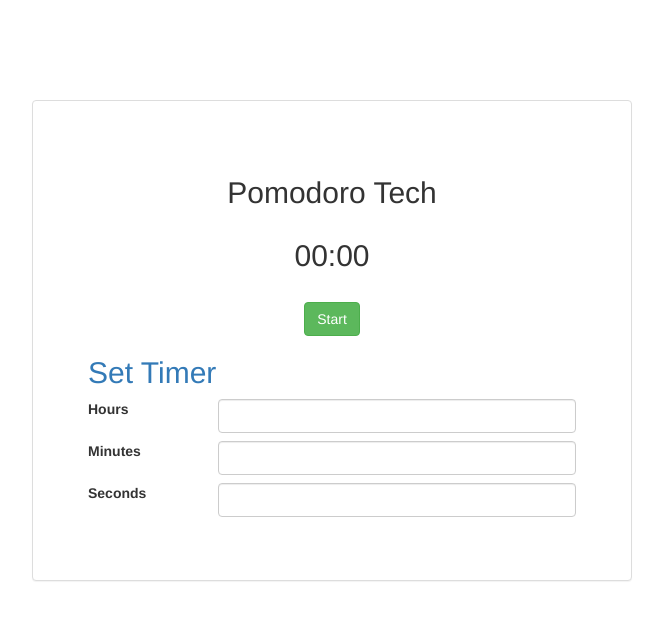
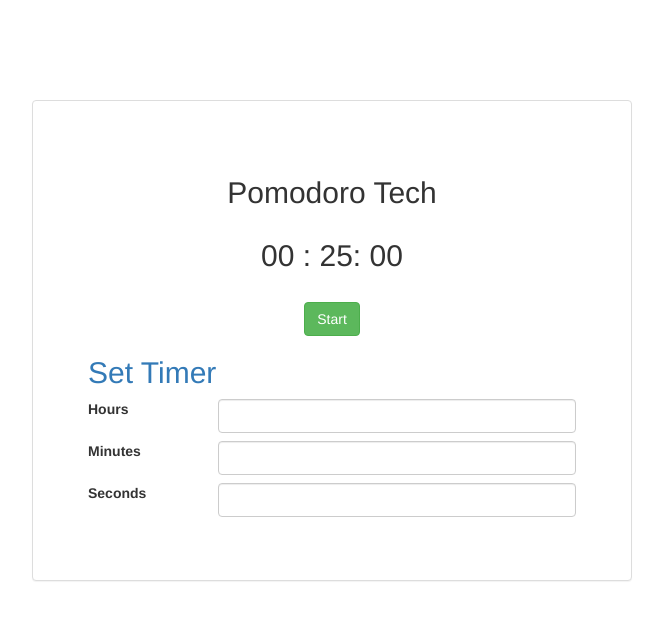
Before and after one commit to Livia-Santos/pomodorTech, a React (Create React App) app: page / in a window 1280 px wide. Shown: the top 620 px of the page, without its empty margins (308-971 px from the left). Built offline with nearby package versions, Linux system fonts and the light colour scheme.

Commit message:
Add moments plug in and setting up TimerDisplay props

```diff
--- a/package.json
+++ b/package.json
@@ -5,6 +5,7 @@
   "dependencies": {
     "bootstrap": "^3.3.7",
     "jquery": "^3.2.1",
+    "moment": "^2.18.1",
     "react": "^15.6.1",
     "react-bootstrap": "^0.31.0",
     "react-dom": "^15.6.1"
--- a/src/Timer/components/Timer.js
+++ b/src/Timer/components/Timer.js
@@ -1,17 +1,32 @@
-import React from 'react'
+import React, { Component } from 'react'
+import moment from 'moment'
 import TimerHeader from'../../TimerHeader/components/TimerHeader'
 import TimerDisplay from'../../TimerDisplay/components/TimerDisplay'
 import TimerButton from'../../TimerButton/components/TimerButton'
 import TimerConfig from'../../TimerConfig/components/TimerConfig'
 
+class Timer extends Component {
+  constructor(){
+    super();
 
-const Timer = () => (
-  <div className="container-fluid">
-    <TimerHeader/>
-    <TimerDisplay/>
-    <TimerButton/>
-    <TimerConfig/>
-  </div>
-)
+    this.state = {
+      currentTime: moment.duration(25, 'minutes'),
+      baseTime: moment.duration(25, 'minutes'),
+    };
+  }
 
+
+
+  render ()
+  {
+    return (
+      <div className="container-fluid">
+        <TimerHeader/>
+        <TimerDisplay currentTime={this.state.currentTime}/>
+        <TimerButton/>
+        <TimerConfig/>
+      </div>
+    );
+  }
+}
 export default Timer;
--- a/src/TimerDisplay/components/TimerDisplay.js
+++ b/src/TimerDisplay/components/TimerDisplay.js
@@ -1,8 +1,13 @@
 import React from 'react';
-
-const TimerDisplay = () => (
+const leftPad = (val) => {
+  if (val < 10) return `0${val}`;
+  return `${val}`;
+}
+const TimerDisplay = (props) => (
   <div className="row">
-    <h2 className="text-center">00:00</h2>
+    <h2 className="text-center">
+      {`${leftPad(props.currentTime.get('hours'))} : ${props.currentTime.get('minutes')}: ${leftPad(props.currentTime.get('seconds'))}`}
+    </h2>
   </div>
 )
 
```
Also changed, not shown: 1 other file (tests, documents, lock files or other folders).
